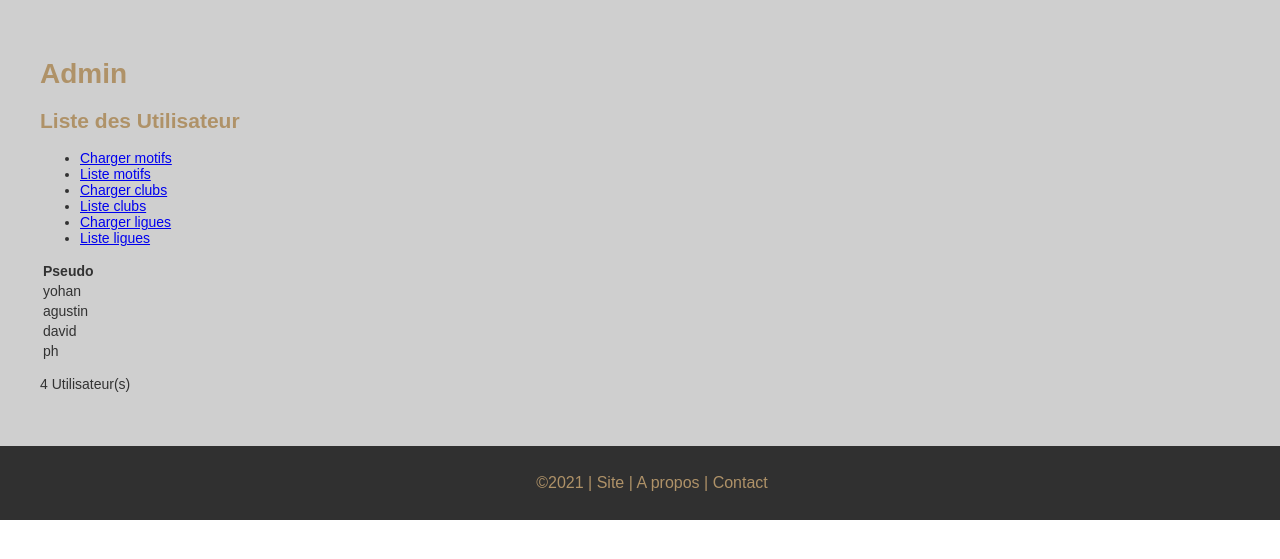
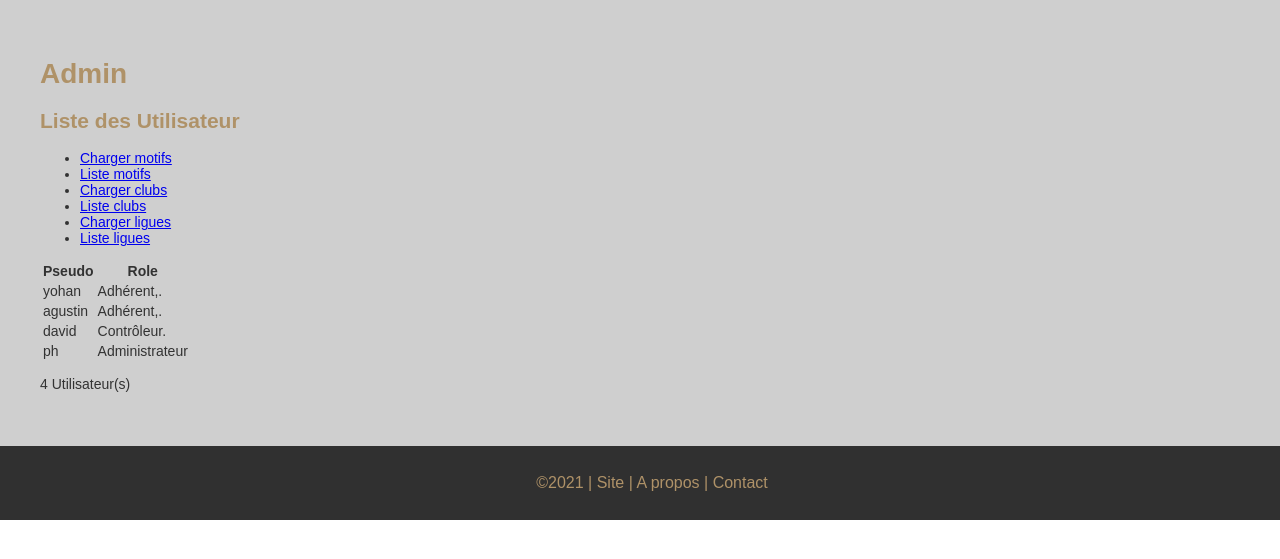
Before and after one commit to CALIFORNIUMM/FREDI, a PHP site: page /utilisateur_liste.php in a window 1280 px wide. Shown: the part 186-745 px from the top of the page. Run offline with PHP 8.4, Linux system fonts and the light colour scheme; data comes from the database, SQL or seed files in the repository.

Commit message:
Ajout du role de l'utilisateur dans la liste

```diff
--- a/utilisateur_liste.php
+++ b/utilisateur_liste.php
@@ -25,11 +25,23 @@
     <table>
       <tr>
         <th>Pseudo</th>
+        <th>Role</th>
       </tr>
       <?php
       foreach ($users as $user) {
+        $role= "";
+        if ($user->get_role() == 0){
+          $role = "Administrateur";
+        }
+        elseif ($user->get_role() == 1){
+          $role = "Contrôleur.";
+        }
+        elseif ($user->get_role() == 2){
+          $role = "Adhérent,.";
+        }
         echo '<tr>';
         echo '<td>' . $user->get_pseudo(). '</td>';
+        echo '<td>' . $role. '</td>';
         echo "</tr>";
       } ?>
     </table>
```
